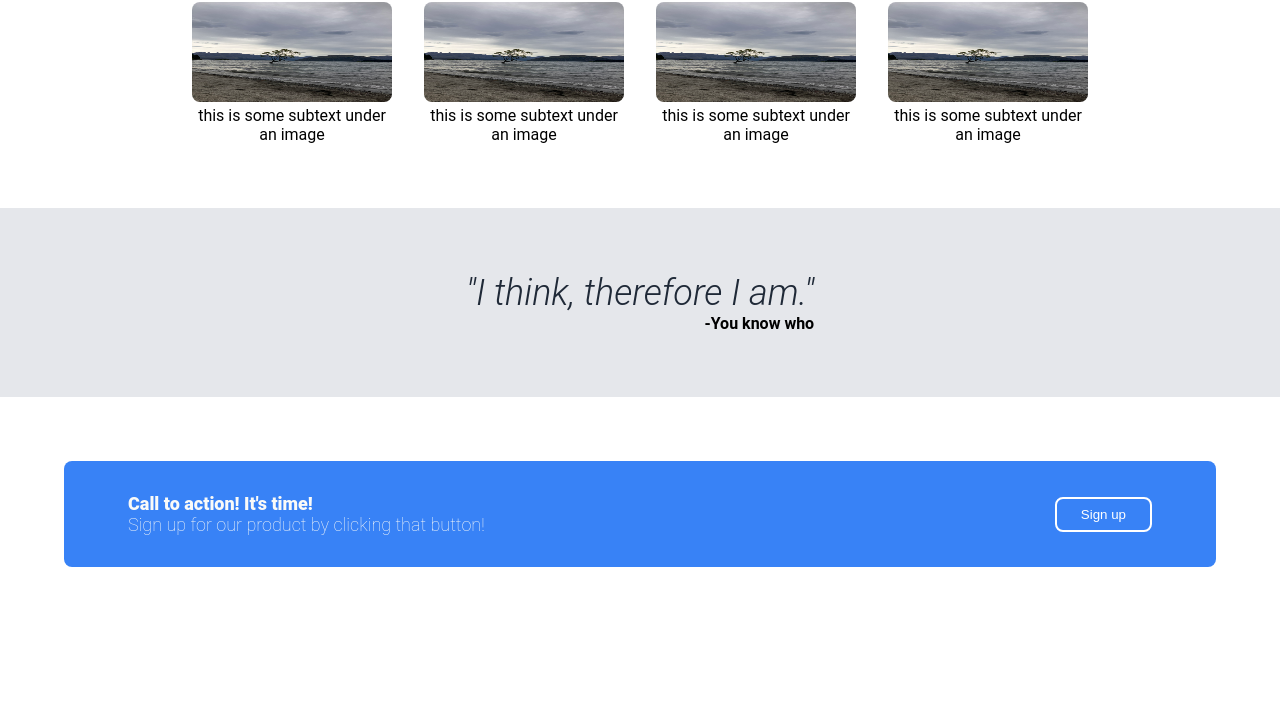
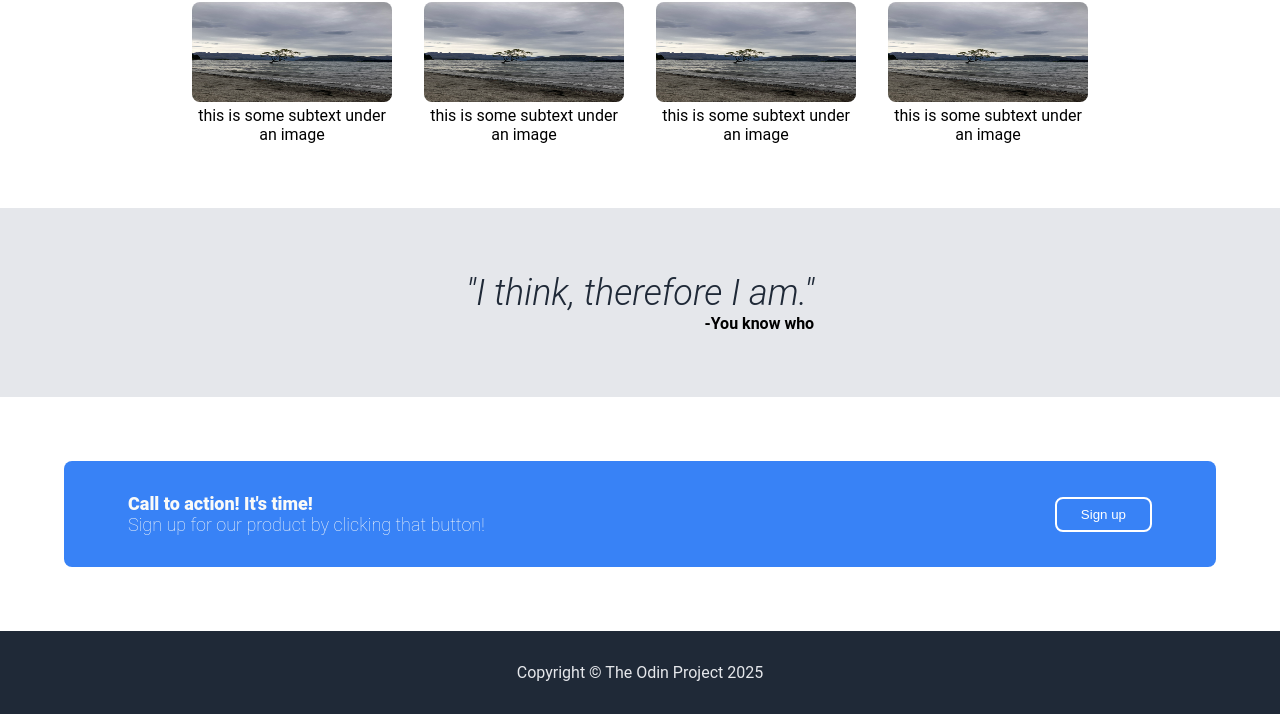
Before and after one commit to zn1e/TheOdinProject, a plain HTML site: page LandingPage/index.html in a window 1280 px wide. Shown: the part 512-1226 px from the top of the page. Before the commit the page ends 1143 px from the top, so only its background shows below. Drawn offline with Linux system fonts and the light colour scheme.

Commit message:
Add footer section and style, and README file

```diff
--- a/LandingPage/index.html
+++ b/LandingPage/index.html
@@ -71,7 +71,7 @@
     </div>
 
     <div id="footer">
-        <!--content-->
+        Copyright © The Odin Project 2025
     </div>
 
 </body>
--- a/LandingPage/style.css
+++ b/LandingPage/style.css
@@ -155,6 +155,18 @@ img {
     font-weight: lighter;
 }
 
+#footer {
+    display: flex;
+    justify-content: center;
+    align-items: center;
+
+    margin: 0;
+    padding: 32px;
+
+    color: #E5E7EB;
+    font-size: 16px;
+}
+
 #header, #hero, #footer {
     background-color: #1F2937;
 }
```
Also changed, not shown: 1 other file.
